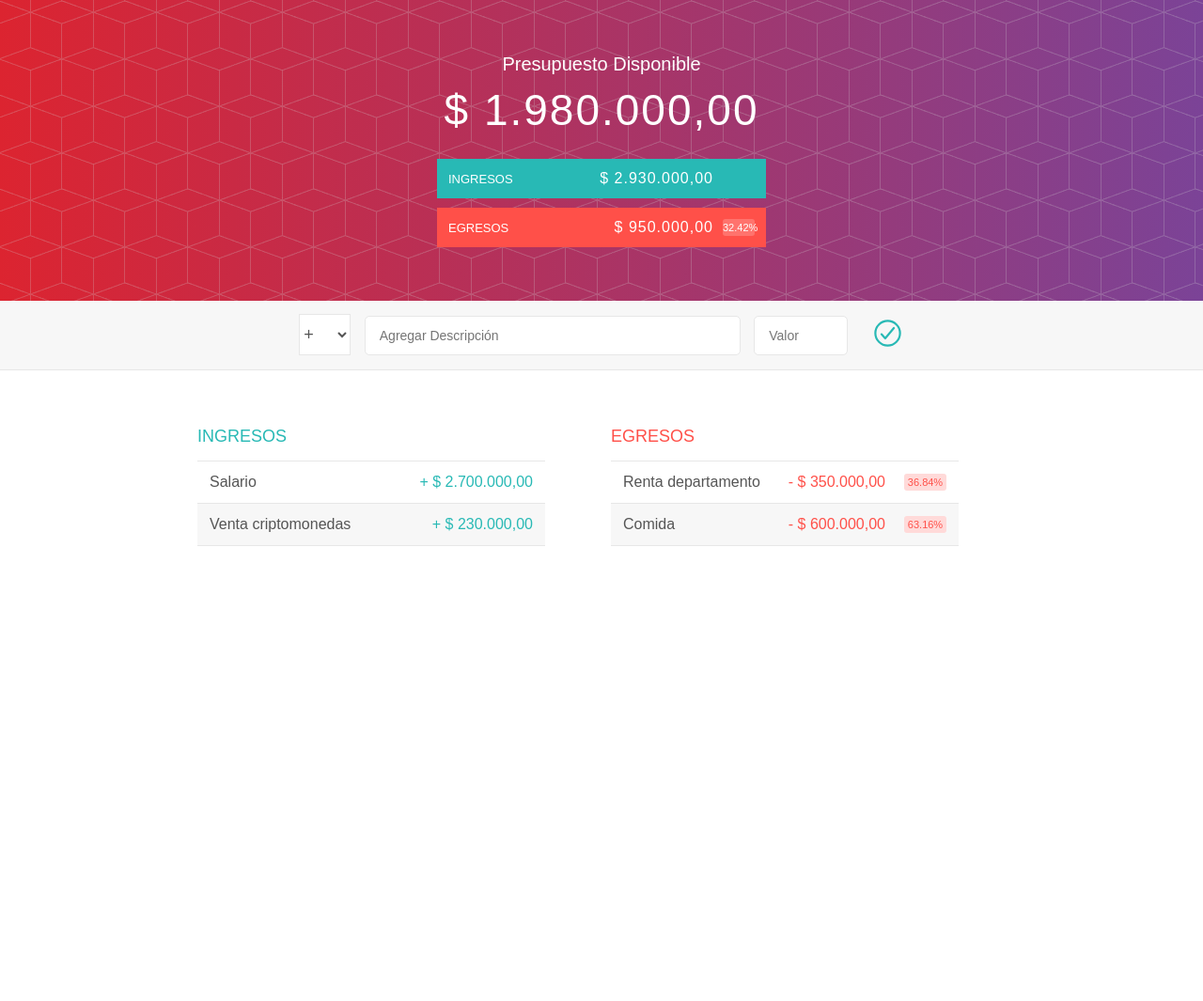
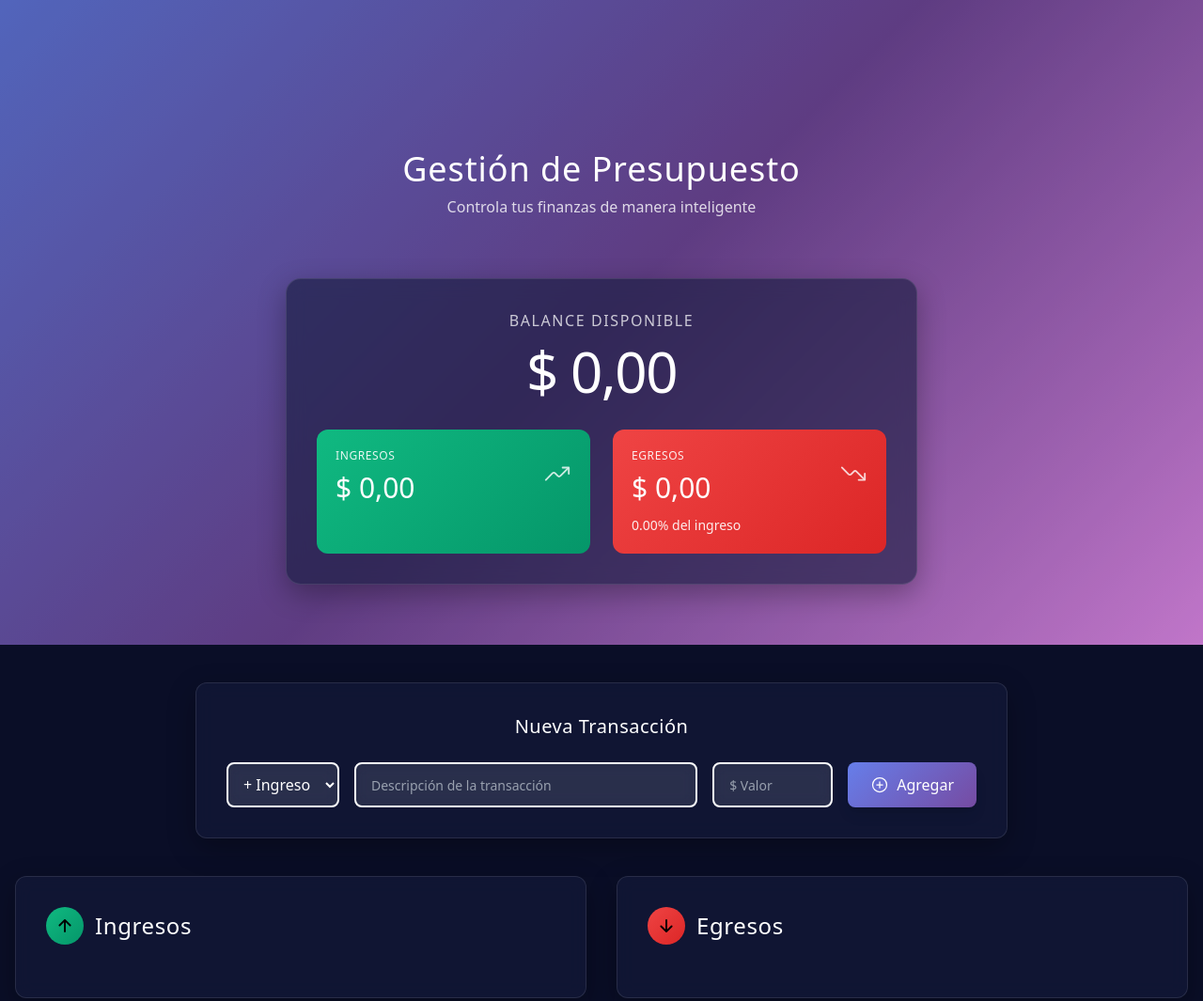
Before and after one commit to onejulian/presupuesto-app, a website: page index.html in a window 1280 px wide. Shown: the whole page at 94% size. Before the commit the page ends 800 px from the top, so only its background shows below. Drawn offline with nearby package versions, Linux system fonts and the light colour scheme.

Commit message:
Add initial project structure with Tailwind CSS integration and modern design

```diff
--- a/css/estilos.css
+++ /dev/null
@@ -1,259 +0,0 @@
-* {
-    margin: 0;
-    padding: 0;
-    font-family: Arial, Helvetica, sans-serif;
-    box-sizing: border-box;
-}
-
-.limpiarEstilos::after {
-    content: "";
-    display: table;
-    clear: both;
-}
-
-body {
-    color: #555;
-    font-family: Arial, Helvetica, sans-serif;
-    font-size: 16px;
-    position: relative;
-    height: 100vh;
-    font-weight: 400;
-}
-
-.derecha { float: right; }
-.rojo { color: #FF5049 !important; }
-.rojofocus:focus { border: 1px solid #FF5049 !important; }
-
-.cabecero {
-    height: 40vh;
-    background-size: cover;
-    background-position: center;
-    position: relative;
-    width: 100%;
-    padding-top: 150px;
-    padding-bottom: 100px;
-    color: #fff;
-    background: url(fondo.png), #7b4397;
-    background: url(fondo.png), -webkit-gradient(linear, right top, left top, from(#7b4397), to(#dc2430));
-    background: url(fondo.png), linear-gradient(to left, #7b4397, #dc2430)
-}
-
-.presupuesto {
-    position: absolute;
-    width: 350px;
-    top: 50%;
-    left: 50%;
-    transform: translate(-50%, -50%);
-    color: #fff;
-}
-
-.presupuesto_titulo{
-    font-size: 20px;
-    text-align: center;
-    margin-bottom: 10px;
-    font-weight: 300;
-}
-
-.presupuesto_valor {
-    font-weight: 300;
-    font-size: 46px;
-    text-align: center;
-    margin-bottom: 25px;
-    letter-spacing: 2px;
-}
-
-.presupuesto_ingreso,
-.presupuesto_egreso {
-    padding: 12px;
-    text-transform: uppercase;
-}
-
-.presupuesto_ingreso {
-    margin-bottom: 10px;
-    background-color: #28B9B5;
-}
-
-.presupuesto_egreso {
-    background-color: #FF5049;
-}
-
-.presupuesto_ingreso--texto,
-.presupuesto_egreso--texto {
-    float: left;
-    font-size: 13px;
-    color: #fff;
-    margin-top: 2px;
-}
-
-.presupuesto_ingreso--valor,
-.presupuesto_egreso--valor {
-    letter-spacing: 1px;
-    float: left;
-}
-
-.presupuesto_ingreso--porcentaje,
-.presupuesto_egreso--porcentaje {
-    float: left;
-    width: 34px;
-    font-size: 11px;
-    padding: 3px 0;
-    margin-left: 10px;
-}
-
-.presupuesto_egreso--porcentaje {
-    background-color: rgba(255, 255, 255, 0.2);
-    text-align: center;
-    border-radius: 3px;
-}
-
-
-.agregar {
-    padding: 14px;
-    border-bottom: 1px solid #e7e7e7;
-    background-color: #f7f7f7;
-}
-
-.agregar_contenedor {
-    margin: 0 auto;
-    text-align: center;
-}
-
-.agregar_tipo {
-    width: 55px;
-    border: 1px solid #e7e7e7;
-    height: 44px;
-    font-size: 18px;
-    color: inherit;
-    background-color: #fff;
-    margin-right: 10px;
-    font-weight: 300;
-    transition: border 0.3s;
-}
-
-.agregar_descripcion,
-.agregar_valor {
-    border: 1px solid #e7e7e7;
-    background-color: #fff;
-    color: inherit;
-    font-family: inherit;
-    font-size: 14px;
-    padding: 12px 15px;
-    margin-right: 10px;
-    border-radius: 5px;
-    transition: border 0.3s;
-}
-
-.agregar_descripcion { width: 400px;}
-.agregar_valor { width: 100px;}
-
-.agregar_btn {
-    font-size: 35px;
-    background: none;
-    border: none;
-    color: #28B9B5;
-    cursor: pointer;
-    display: inline-block;
-    vertical-align: middle;
-    line-height: 1.1;
-    margin-left: 10px;
-}
-
-.agregar_btn:active { transform: translateY(2px); }
-
-.agregar_tipo:focus,
-.agregar_descripcion:focus,
-.agregar_valor:focus {
-    outline: none;
-    border: 1px solid #28B9B5;
-}
-
-.agregar_btn:focus { outline: none; }
-
-.contenedor {
-    width: 860px;
-    margin: 60px auto;
-}
-
-.ingreso {
-    float: left;
-    width: 370px;
-    margin-right: 70px;
-}
-
-.egreso {
-    float: left;
-    width: 370px;
-}
-
-h2 {
-    text-transform: uppercase;
-    font-size: 18px;
-    font-weight: 400;
-    margin-bottom: 15px;
-}
-
-.ingreso_titulo { color: #28B9B5; }
-.egreso_titulo { color: #FF5049; }
-
-.elemento {
-    padding: 13px;
-    border-bottom: 1px solid #e7e7e7;
-}
-
-.elemento:first-child { border-top: 1px solid #e7e7e7; }
-.elemento:nth-child(even) { background-color: #f7f7f7; }
-
-.elemento_descripcion {
-    float: left;
-}
-
-.elemento_valor {
-    float: left;
-    transition: transform 0.3s;
-}
-
-.elemento_porcentaje {
-    float: left;
-    margin-left: 20px;
-    transition: transform 0.3s;
-    font-size: 11px;
-    background-color: #FFDAD9;
-    padding: 3px;
-    border-radius: 3px;
-    width: 45px;
-    text-align: center;
-}
-
-.ingreso .elemento_valor,
-.ingreso .elemento_eliminar--btn {
-    color: #28B9B5;
-}
-
-.egreso .elemento_valor,
-.egreso .elemento_porcentaje,
-.egreso .elemento_eliminar--btn {
-    color: #FF5049;
-}
-
-
-.elemento_eliminar {
-    float: left;
-}
-
-.elemento_eliminar--btn {
-    font-size: 22px;
-    background: none;
-    border: none;
-    cursor: pointer;
-    display: inline-block;
-    vertical-align: middle;
-    line-height: 1;
-    display: none;
-}
-
-.elemento_eliminar--btn:focus { outline: none; }
-.elemento_eliminar--btn:active { transform: translateY(2px); }
-
-.elemento:hover .elemento_eliminar--btn { display: block; }
-.elemento:hover .elemento_valor { transform: translateX(-20px); }
-.elemento:hover .elemento_porcentaje { transform: translateX(-20px); }
--- /dev/null
+++ b/css/input.css
@@ -0,0 +1,36 @@
+@import "tailwindcss";
+
+@theme {
+  /* Paleta de colores modo oscuro elegante */
+  --color-dark-bg: #0a0e27;
+  --color-dark-card: #151b3d;
+  --color-dark-card-hover: #1a2147;
+  --color-dark-border: #1e2851;
+  --color-ingreso: #10b981;
+  --color-ingreso-dark: #059669;
+  --color-egreso: #ef4444;
+  --color-egreso-dark: #dc2626;
+  --color-text-primary: #f9fafb;
+  --color-text-secondary: #9ca3af;
+}
+
+/* Gradiente elegante para el header */
+.gradient-header-dark {
+  background: linear-gradient(135deg, #667eea 0%, #764ba2 50%, #f093fb 100%);
+}
+
+/* Efecto glassmorphism para tarjetas */
+.glass-card {
+  background: rgba(21, 27, 61, 0.6);
+  backdrop-filter: blur(10px);
+  border: 1px solid rgba(255, 255, 255, 0.1);
+}
+
+/* Sombras suaves para profundidad */
+.shadow-elegant {
+  box-shadow: 0 10px 30px rgba(0, 0, 0, 0.3);
+}
+
+.shadow-elegant-hover {
+  box-shadow: 0 15px 40px rgba(0, 0, 0, 0.4);
+}
--- a/index.html
+++ b/index.html
@@ -1,107 +1,137 @@
 <!DOCTYPE html>
-<html lang="en">
+<html lang="es">
 <head>
     <meta charset="UTF-8">
     <meta http-equiv="X-UA-Compatible" content="IE=edge">
     <meta name="viewport" content="width=device-width, initial-scale=1.0">
-    <title>Aplicación Presupuesto</title>
-    <link href="css/estilos.css" rel='stylesheet'/>
+    <title>Presupuesto Personal</title>
+    <link href="css/output.css" rel='stylesheet'/>
 </head>
-<body onload='cargarApp()'>
-    <div class="cabecero">
-        <div class="presupuesto">
-            <div class="presupuesto_titulo">
-                Presupuesto Disponible
+<body onload='cargarApp()' class="min-h-screen" style="background-color: #0a0e27;">
+
+    <!-- Cabecero Elegante con Gradiente -->
+    <div class="gradient-header-dark min-h-[50vh] w-full pt-16 pb-12 md:pt-24 md:pb-16 text-white relative overflow-hidden">
+        <!-- Efecto de overlay sutil -->
+        <div class="absolute inset-0 bg-black opacity-20"></div>
+
+        <div class="relative max-w-5xl mx-auto px-4 pt-12 md:pt-16">
+            <!-- Título principal -->
+            <div class="text-center mb-12 md:mb-16">
+                <h1 class="text-3xl md:text-4xl font-light mb-2 tracking-wide">Gestión de Presupuesto</h1>
+                <p class="text-sm md:text-base opacity-80 font-light">Controla tus finanzas de manera inteligente</p>
             </div>
-            <div class="presupuesto_valor" id='presupuesto'>+ 2,000.00</div>
-            <div class="presupuesto_ingreso limpiarEstilos">
-                <div class="presupuesto_ingreso--texto">Ingresos</div>
-                <div class="derecha">
-                    <div class="presupuesto_ingreso--valor" id='ingresos'>+4,000.00</div>
-                    <div class="presupuesto_ingreso--porcentaje">&nbsp;</div>
+
+            <!-- Card de Presupuesto Principal -->
+            <div class="glass-card rounded-2xl p-6 md:p-8 shadow-elegant max-w-2xl mx-auto">
+                <div class="text-center mb-8">
+                    <div class="text-sm md:text-base uppercase tracking-widest mb-3 opacity-75 font-light">
+                        Balance Disponible
+                    </div>
+                    <div class="text-5xl md:text-6xl font-light mb-6 tracking-tight" id='presupuesto'>
+                        + 2,000.00
+                    </div>
                 </div>
-            </div>
-            <div class="presupuesto_egreso limpiarEstilos">
-                <div class="presupuesto_egreso--texto">Egresos</div>
-                <div class="derecha limpiarEstilos">
-                    <div class="presupuesto_egreso--valor" id='egresos'>- 1,900.00</div>
-                    <div class="presupuesto_egreso--porcentaje" id='porcentaje'>45%</div>
+
+                <!-- Tarjetas de Ingresos y Egresos -->
+                <div class="grid grid-cols-1 md:grid-cols-2 gap-4 md:gap-6">
+                    <!-- Ingresos -->
+                    <div class="rounded-xl p-4 md:p-5 transition-all hover:scale-105" style="background: linear-gradient(135deg, #10b981 0%, #059669 100%);">
+                        <div class="flex justify-between items-center">
+                            <div>
+                                <div class="text-xs uppercase tracking-wider mb-2 opacity-90">Ingresos</div>
+                                <div class="text-2xl md:text-3xl font-light" id='ingresos'>+4,000.00</div>
+                            </div>
+                            <div class="text-3xl opacity-80">
+                                <ion-icon name="trending-up-outline"></ion-icon>
+                            </div>
+                        </div>
+                    </div>
+
+                    <!-- Egresos -->
+                    <div class="rounded-xl p-4 md:p-5 transition-all hover:scale-105" style="background: linear-gradient(135deg, #ef4444 0%, #dc2626 100%);">
+                        <div class="flex justify-between items-center">
+                            <div>
+                                <div class="text-xs uppercase tracking-wider mb-2 opacity-90">Egresos</div>
+                                <div class="text-2xl md:text-3xl font-light" id='egresos'>- 1,900.00</div>
+                            </div>
+                            <div class="text-3xl opacity-80">
+                                <ion-icon name="trending-down-outline"></ion-icon>
+                            </div>
+                        </div>
+                        <div class="mt-3 text-sm opacity-90">
+                            <span id='porcentaje'>45%</span> del ingreso
+                        </div>
+                    </div>
                 </div>
             </div>
         </div>
     </div>
 
-    <form id='forma' onsubmit="return false;">
-        <div class="agregar">
-            <div class="agregar_contenedor">
-                <select class='agregar_tipo' id='tipo'>
-                    <option value='ingreso' selected>+</option>
-                    <option value='egreso'>-</option>
-                </select>
-                <input type='text' class='agregar_descripcion'
-                placeholder="Agregar Descripción" id='descripcion'/>
-                <input type='number' class='agregar_valor'
-                placeholder="Valor" id='valor' step='any'/>
-                <button class='agregar_btn' onclick="agregarDato()">
-                    <ion-icon name="checkmark-circle-outline"></ion-icon>
-                </button>
+    <!-- Formulario de entrada con diseño elegante -->
+    <form id='forma' onsubmit="return false;" class="py-8 md:py-10" style="background-color: #0a0e27;">
+        <div class="max-w-4xl mx-auto px-4">
+            <div class="glass-card rounded-xl p-6 md:p-8 shadow-elegant">
+                <h2 class="text-white text-lg md:text-xl font-light mb-6 text-center tracking-wide">Nueva Transacción</h2>
+                <div class="flex flex-col sm:flex-row items-stretch sm:items-center gap-3 md:gap-4">
+                    <select class='w-auto border-2 h-12 text-base rounded-lg px-3 font-light transition-all focus:outline-none focus:ring-2 focus:ring-purple-500 focus:border-transparent bg-white/10 text-white backdrop-blur-sm' id='tipo'>
+                        <option value='ingreso' style="background-color: #151b3d; color: white;">+ Ingreso</option>
+                        <option value='egreso' style="background-color: #151b3d; color: white;">- Egreso</option>
+                    </select>
+                    <input
+                        type='text'
+                        class='flex-1 sm:max-w-md border-2 h-12 text-sm px-4 rounded-lg transition-all focus:outline-none focus:ring-2 focus:ring-purple-500 focus:border-transparent bg-white/10 text-white placeholder-gray-400 backdrop-blur-sm'
+                        placeholder="Descripción de la transacción"
+                        id='descripcion'/>
+                    <input
+                        type='number'
+                        class='w-full sm:w-32 border-2 h-12 text-sm px-4 rounded-lg transition-all focus:outline-none focus:ring-2 focus:ring-purple-500 focus:border-transparent bg-white/10 text-white placeholder-gray-400 backdrop-blur-sm'
+                        placeholder="$ Valor"
+                        id='valor'
+                        step='any'/>
+                    <button
+                        type="button"
+                        class='h-12 px-6 rounded-lg font-medium transition-all hover:scale-105 active:scale-95 focus:outline-none focus:ring-2 focus:ring-purple-500 shadow-lg'
+                        style="background: linear-gradient(135deg, #667eea 0%, #764ba2 100%);"
+                        onclick="agregarDato()">
+                        <span class="flex items-center gap-2 text-white">
+                            <ion-icon name="add-circle-outline" class="text-xl"></ion-icon>
+                            <span class="hidden sm:inline">Agregar</span>
+                        </span>
+                    </button>
+                </div>
             </div>
         </div>
     </form>
 
-    <div class="contenedor limpiarEstilos">
-        <div class="ingreso">
-            <h2 class='ingreso_titulo'>Ingresos</h2>
-            <div id='lista-ingresos'>
-                <div class="elemento limpiarEstilos">
-                    <div class="elemento_descripcion">Salario</div>
-                    <div class="derecha limpiarEstilos">
-                        <div class="elemento_valor">+ 2,200.00</div>
-                        <div class="elemento_eliminar">
-                            <button class='elemento_eliminar--btn'>
-                                <ion-icon name="close-circle-outline"></ion-icon>
-                            </button>
+    <!-- Contenedor de listas con diseño moderno -->
+    <div class="max-w-7xl mx-auto px-4 pb-16 md:pb-20" style="background-color: #0a0e27;">
+        <div class="grid grid-cols-1 lg:grid-cols-2 gap-6 md:gap-8">
+            <!-- Lista de Ingresos -->
+            <div class="w-full">
+                <div class="glass-card rounded-xl p-6 md:p-8 shadow-elegant">
+                    <div class="flex items-center gap-3 mb-6">
+                        <div class="w-10 h-10 rounded-full flex items-center justify-center text-xl" style="background: linear-gradient(135deg, #10b981 0%, #059669 100%);">
+                            <ion-icon name="arrow-up-outline"></ion-icon>
                         </div>
+                        <h2 class='text-xl md:text-2xl font-light text-white tracking-wide'>Ingresos</h2>
                     </div>
-                </div>
-                <div class="elemento limpiarEstilos">
-                    <div class="elemento_descripcion">Venta coche</div>
-                    <div class="derecha limpiarEstilos">
-                        <div class="elemento_valor">+ 1,500.00</div>
-                        <div class="elemento_eliminar">
-                            <button class='elemento_eliminar--btn'>
-                                <ion-icon name="close-circle-outline"></ion-icon>
-                            </button>
-                        </div>
+                    <div id='lista-ingresos' class="space-y-2">
+                        <!-- Los ingresos se cargarán dinámicamente aquí -->
                     </div>
                 </div>
             </div>
-        </div>
-        <div class="egreso">
-            <h2 class='egreso_titulo'>Egresos</h2>
-            <div id='lista-egresos'>
-                <div class="elemento limpiarEstilos">
-                    <div class="elemento_descripcion">Renta departamento</div>
-                    <div class="derecha limpiarEstilos">
-                        <div class="elemento_valor">- 900.00</div>
-                        <div class="elemento_porcentaje">21%</div>
-                        <div class="elemento_eliminar">
-                            <button class='elemento_eliminar--btn'>
-                                <ion-icon name="close-circle-outline"></ion-icon>
-                            </button>
+
+            <!-- Lista de Egresos -->
+            <div class="w-full">
+                <div class="glass-card rounded-xl p-6 md:p-8 shadow-elegant">
+                    <div class="flex items-center gap-3 mb-6">
+                        <div class="w-10 h-10 rounded-full flex items-center justify-center text-xl" style="background: linear-gradient(135deg, #ef4444 0%, #dc2626 100%);">
+                            <ion-icon name="arrow-down-outline"></ion-icon>
                         </div>
+                        <h2 class='text-xl md:text-2xl font-light text-white tracking-wide'>Egresos</h2>
                     </div>
-                </div>
-                <div class="elemento limpiarEstilos">
-                    <div class="elemento_descripcion">Ropa</div>
-                    <div class="derecha limpiarEstilos">
-                        <div class="elemento_valor">- 400.00</div>
-                        <div class="elemento_porcentaje">10%</div>
-                        <div class="elemento_eliminar">
-                            <button class='elemento_eliminar--btn'>
-                                <ion-icon name="close-circle-outline"></ion-icon>
-                            </button>
-                        </div>
+                    <div id='lista-egresos' class="space-y-2">
+                        <!-- Los egresos se cargarán dinámicamente aquí -->
                     </div>
                 </div>
             </div>
--- a/js/app.js
+++ b/js/app.js
@@ -1,11 +1,11 @@
 const ingresos = [
-    new Ingreso('Salario', 2700000.00),
-    new Ingreso('Venta criptomonedas', 230000.00)
+    // new Ingreso('Salario', 2700000.00),
+    // new Ingreso('Venta criptomonedas', 230000.00)
 ];
 
 const egresos = [
-    new Egreso('Renta departamento', 350000.00),
-    new Egreso('Comida', 600000.00)
+    // new Egreso('Renta departamento', 350000.00),
+    // new Egreso('Comida', 600000.00)
 ];
 
 let cargarApp = ()=>{
@@ -44,6 +44,9 @@ const formatoMoneda = (valor)=>{
 }
 
 const formatoPorcentaje = (valor)=>{
+    if(isNaN(valor)){
+        return '0.00%';
+    }
     return valor.toLocaleString('en-US',{style:'percent', minimumFractionDigits:2});
 }
 
@@ -57,18 +60,18 @@ const cargarIngresos = ()=>{
 
 const crearIngresoHTML = (ingreso)=>{
     let ingresoHTML = `
-    <div class="elemento limpiarEstilos">
-    <div class="elemento_descripcion">${ingreso.descripcion}</div>
-    <div class="derecha limpiarEstilos">
-        <div class="elemento_valor">+ ${formatoMoneda(ingreso.valor)}</div>
-        <div class="elemento_eliminar">
-            <button class='elemento_eliminar--btn'>
-                <ion-icon name="close-circle-outline"
-                onclick='eliminarIngreso(${ingreso.id})'></ion-icon>
+    <div class="group py-4 px-5 rounded-lg flex justify-between items-center transition-all hover:bg-white/5 hover:shadow-lg border border-white/5 hover:border-emerald-500/30 backdrop-blur-sm">
+        <div class="flex items-center gap-3 flex-1">
+            <div class="w-2 h-2 rounded-full bg-emerald-500"></div>
+            <div class="text-gray-200 font-light">${ingreso.descripcion}</div>
+        </div>
+        <div class="flex items-center gap-3">
+            <div class="text-emerald-400 font-medium transition-all group-hover:scale-110 group-hover:text-emerald-300">+ ${formatoMoneda(ingreso.valor)}</div>
+            <button class='hidden group-hover:flex w-8 h-8 items-center justify-center rounded-full bg-red-500/20 hover:bg-red-500 text-red-400 hover:text-white transition-all cursor-pointer focus:outline-none active:scale-95'>
+                <ion-icon name="trash-outline" onclick='eliminarIngreso(${ingreso.id})'></ion-icon>
             </button>
         </div>
     </div>
-</div>
     `;
     return ingresoHTML;
 }
@@ -90,19 +93,19 @@ const cargarEgresos = ()=>{
 
 const crearEgresoHTML = (egreso)=>{
     let egresoHTML = `
-    <div class="elemento limpiarEstilos">
-    <div class="elemento_descripcion">${egreso.descripcion}</div>
-    <div class="derecha limpiarEstilos">
-        <div class="elemento_valor">- ${formatoMoneda(egreso.valor)}</div>
-        <div class="elemento_porcentaje">${formatoPorcentaje(egreso.valor/totalEgresos())}</div>
-        <div class="elemento_eliminar">
-            <button class='elemento_eliminar--btn'>
-                <ion-icon name="close-circle-outline"
-                onclick='eliminarEgreso(${egreso.id})'></ion-icon>
+    <div class="group py-4 px-5 rounded-lg flex justify-between items-center transition-all hover:bg-white/5 hover:shadow-lg border border-white/5 hover:border-red-500/30 backdrop-blur-sm">
+        <div class="flex items-center gap-3 flex-1">
+            <div class="w-2 h-2 rounded-full bg-red-500"></div>
+            <div class="text-gray-200 font-light">${egreso.descripcion}</div>
+        </div>
+        <div class="flex items-center gap-3">
+            <div class="text-red-400 font-medium transition-all group-hover:scale-110 group-hover:text-red-300">- ${formatoMoneda(egreso.valor)}</div>
+            <div class="text-xs bg-red-500/20 text-red-300 py-1 px-2 rounded-md min-w-[3rem] text-center font-medium">${formatoPorcentaje(egreso.valor/totalIngresos())}</div>
+            <button class='hidden group-hover:flex w-8 h-8 items-center justify-center rounded-full bg-red-500/20 hover:bg-red-500 text-red-400 hover:text-white transition-all cursor-pointer focus:outline-none active:scale-95'>
+                <ion-icon name="trash-outline" onclick='eliminarEgreso(${egreso.id})'></ion-icon>
             </button>
         </div>
     </div>
-</div>
     `;
     return egresoHTML;
 }
@@ -130,5 +133,10 @@ let agregarDato = ()=>{
            cargarCabecero();
            cargarEgresos();
         }
+        limpiarFormulario();
     }
 }
+
+let limpiarFormulario = ()=>{
+    document.getElementById('forma').reset();
+}
```
Also changed, not shown: package.json (added, +26 -0 lines), css/output.css (added), readme.md, 2 other files.
